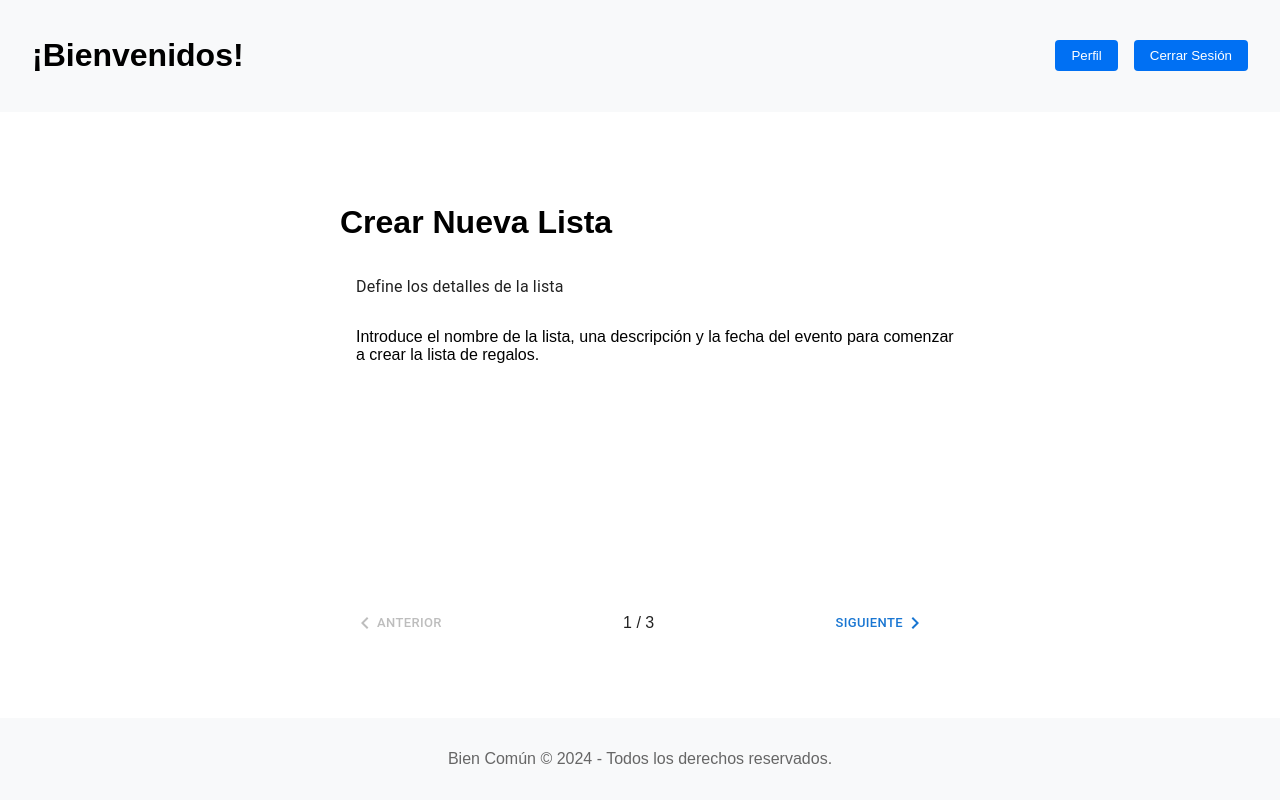
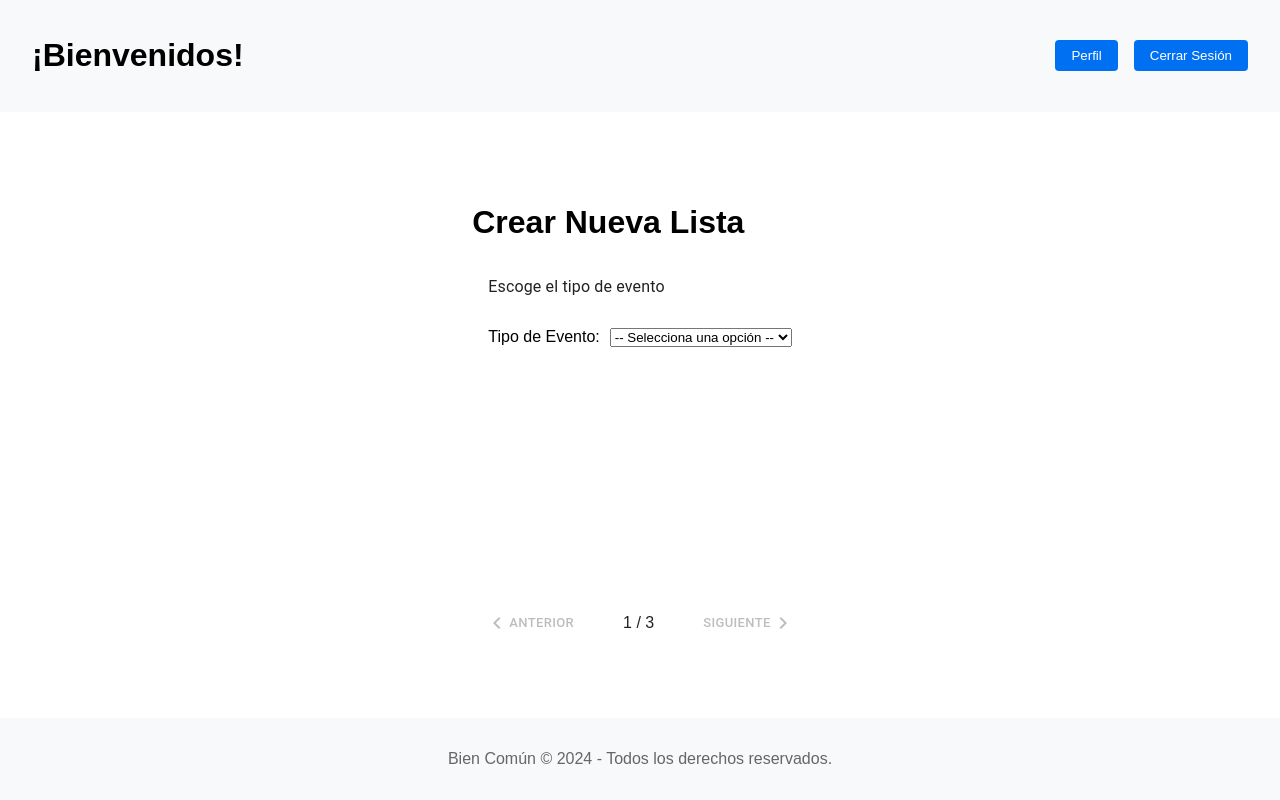
Before and after one commit to CarlosRichterR/bien-comun-web, a Next.js app: page /dashboard/create-list in a window 1280 px wide. Built offline with nearby package versions, Linux system fonts and the light colour scheme.

Commit message:
refactored stepper

```diff
--- a/src/app/dashboard/create-list/page.tsx
+++ b/src/app/dashboard/create-list/page.tsx
@@ -6,7 +6,6 @@ const CreateListPage = () => {
         <div>
             <h1>Crear Nueva Lista</h1>
             <StepperComponent />
-            {/* Aquí podrías agregar el formulario o cualquier otro contenido necesario */}
         </div>
     );
 };
--- a/src/components/StepperComponent.tsx
+++ b/src/components/StepperComponent.tsx
@@ -10,25 +10,38 @@ import Typography from '@mui/material/Typography';
 import Button from '@mui/material/Button';
 import KeyboardArrowLeft from '@mui/icons-material/KeyboardArrowLeft';
 import KeyboardArrowRight from '@mui/icons-material/KeyboardArrowRight';
+import { SelectEventType } from './steps/SelectEventType';
+import { AddItemsStep } from './steps/AddItemsStep';
+import { AdditionalDetailsStep } from './steps/AdditionalDetailsStep';
 
-const steps = [
-    {
-        label: 'Define los detalles de la lista',
-        description: `Introduce el nombre de la lista, una descripción y la fecha del evento para comenzar a crear la lista de regalos.`,
-    },
-    {
-        label: 'Agrega categorías de regalos',
-        description: 'Añade categorías para organizar los regalos que los usuarios podrán elegir.',
-    },
-    {
-        label: 'Revisa y publica la lista',
-        description: `Revisa la información ingresada y publica la lista para que los invitados puedan ver y aportar.`,
-    },
-];
-
+interface Step {
+    label: string;
+    component: React.ReactNode;
+    isNextDisabled?: boolean;
+}
 export default function StepperComponent() {
     const theme = useTheme();
     const [activeStep, setActiveStep] = React.useState(0);
+    const [eventTypeSelected, setEventTypeSelected] = React.useState(false);
+
+    const steps: Step[] = [
+        {
+            label: 'Escoge el tipo de evento',
+            component: (
+                <SelectEventType onSelect={(isSelected: boolean) => setEventTypeSelected(isSelected)} />
+            ),
+            isNextDisabled: !eventTypeSelected,
+        },
+        {
+            label: 'Añadir artículos y guardar borrador',
+            component: <AddItemsStep />,
+        },
+        {
+            label: 'Introduce datos adicionales',
+            component: <AdditionalDetailsStep />,
+        },
+    ];
+
     const maxSteps = steps.length;
 
     const handleNext = () => {
@@ -55,7 +68,7 @@ export default function StepperComponent() {
                 <Typography>{steps[activeStep].label}</Typography>
             </Paper>
             <Box sx={{ height: 255, maxWidth: 600, width: '100%', p: 2 }}>
-                {steps[activeStep].description}
+                {steps[activeStep].component}
             </Box>
             <MobileStepper
                 variant="text"
@@ -66,7 +79,7 @@ export default function StepperComponent() {
                     <Button
                         size="small"
                         onClick={handleNext}
-                        disabled={activeStep === maxSteps - 1}
+                        disabled={activeStep === maxSteps - 1 || steps[activeStep]?.isNextDisabled}
                     >
                         Siguiente
                         {theme.direction === 'rtl' ? (
--- /dev/null
+++ b/src/components/steps/AddItemsStep.tsx
@@ -0,0 +1,8 @@
+export const AddItemsStep = () => {
+    return (
+        <div>
+            <p>Agrega los artículos que deseas incluir en la lista y guarda tu progreso como borrador.</p>
+            {/* Aquí podrías incluir lógica adicional o inputs dinámicos */}
+        </div>
+    );
+};
--- /dev/null
+++ b/src/components/steps/AdditionalDetailsStep.tsx
@@ -0,0 +1,11 @@
+export const AdditionalDetailsStep = () => {
+    return (
+        <div>
+            <label htmlFor="title">Título de la Lista:</label>
+            <input id="title" type="text" placeholder="Ejemplo: Lista de regalos de Ana" />
+            <br />
+            <label htmlFor="description">Descripción:</label>
+            <textarea id="description" placeholder="Escribe una breve descripción..."></textarea>
+        </div>
+    );
+};
--- /dev/null
+++ b/src/components/steps/SelectEventType.tsx
@@ -0,0 +1,40 @@
+'use client';
+
+import { useEffect, useState } from "react";
+
+interface SelectEventTypeProps {
+    onSelect: (isSelected: boolean) => void;
+}
+
+export const SelectEventType: React.FC<SelectEventTypeProps> = ({ onSelect }) => {
+    const [eventType, setEventType] = useState('');
+
+    const handleChange = (e: React.ChangeEvent<HTMLSelectElement>) => {
+        setEventType(e.target.value);
+    };
+
+    useEffect(() => {
+        onSelect(eventType !== '');
+    }, [eventType, onSelect]);
+
+    return (
+        <div>
+            <label htmlFor="eventType">Tipo de Evento:</label>
+            <select
+                id="eventType"
+                name="eventType"
+                value={eventType}
+                onChange={handleChange}
+                style={{ marginLeft: '10px' }}
+            >
+                <option value="" disabled>
+                    -- Selecciona una opción --
+                </option>
+                <option value="matrimonio">Matrimonio</option>
+                <option value="baby_shower">Baby Shower</option>
+                <option value="cumpleaños">Cumpleaños</option>
+                <option value="otro">Otro</option>
+            </select>
+        </div>
+    );
+};
```
